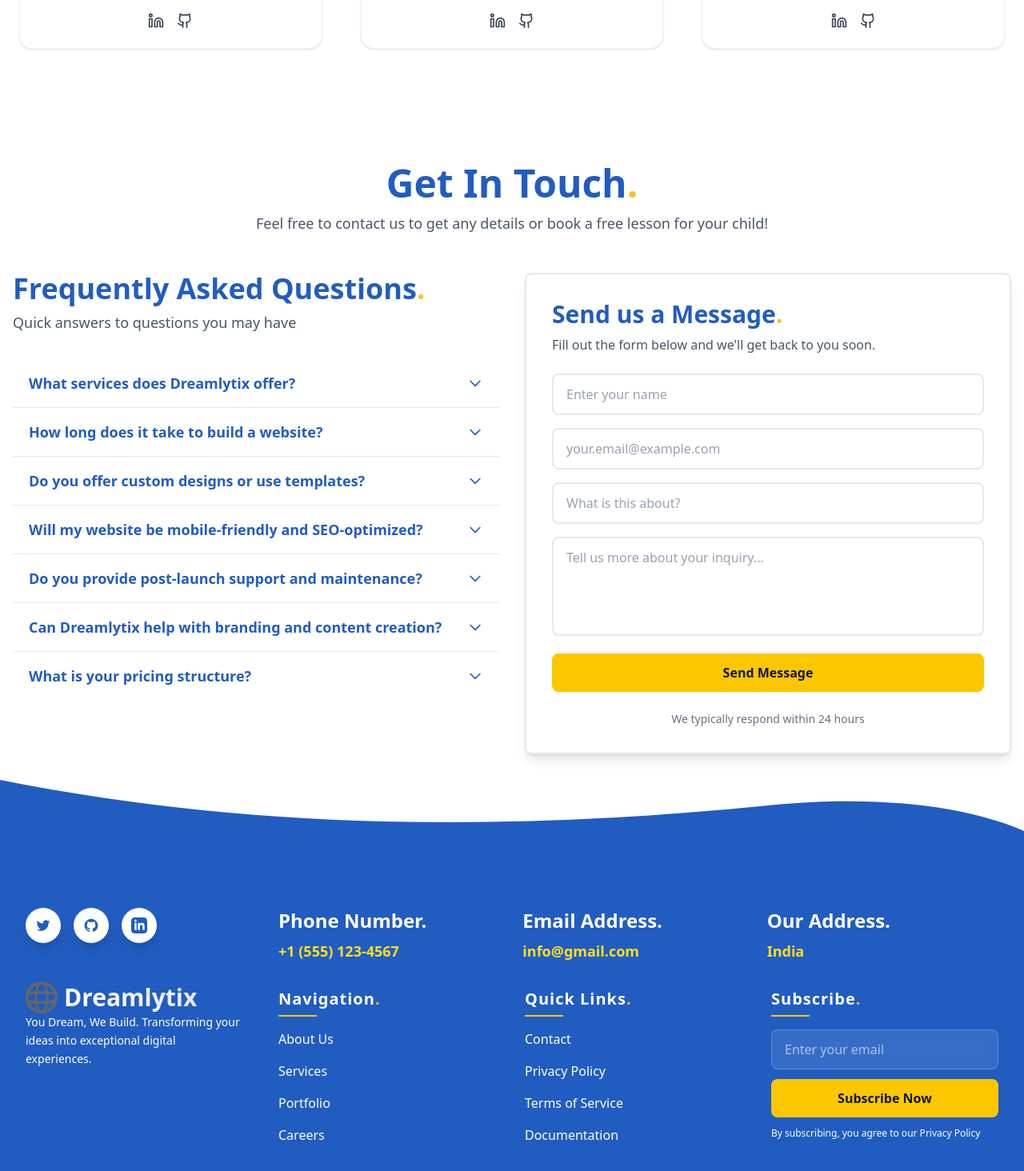
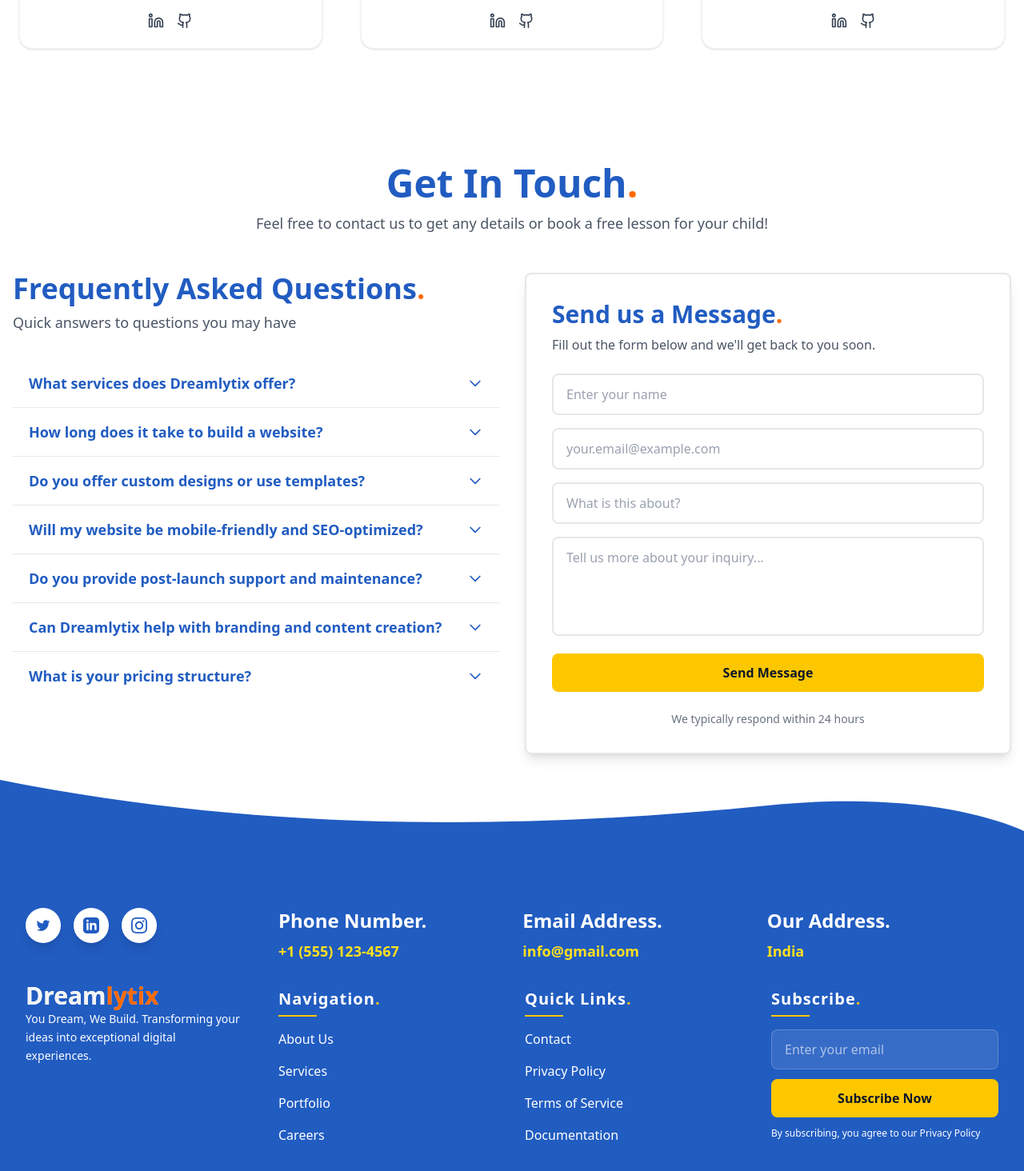
Before and after one commit to Dreamlytix/dreamlytix-next, a Next.js app: page / in a window 1280 px wide. Shown: the part 4541-6005 px from the top of the page at 80% size. Built offline with nearby package versions, Linux system fonts and the light colour scheme.

Commit message:
color code

```diff
--- a/src/components/layout/Footer.tsx
+++ b/src/components/layout/Footer.tsx
@@ -27,17 +27,21 @@ export default function Footer() {
                     <div className="lg:col-span-1">
                         <div className="flex space-x-4 mb-12">
                             <SocialLink href="#" label="Twitter" icon="twitter" />
-                            <SocialLink href="#" label="GitHub" icon="github" />
+                            {/* <SocialLink href="#" label="GitHub" icon="github" /> */}
                             <SocialLink href="#" label="LinkedIn" icon="linkedin" />
+                            <SocialLink href="#" label="Instagram" icon="instagram" />
                         </div>
                         <Link href="/" className="flex items-center space-x-2 group">
-                            <Image
+                            {/* <Image
                                 src={logo}
                                 alt="Dreamlytix Logo"
                                 className="w-10 h-10 object-contain"
-                            />
+                            /> */}
                             <h2 className="text-3xl font-bold bg-gradient-to-r from-white to-gray-200 bg-clip-text text-transparent group-hover:from-gray-100 group-hover:to-white transition-all duration-300">
-                                Dreamlytix
+                                <Link href="/" className="text-3xl font-bold">
+                                    <span className="text-gray-100">Dream</span>
+                                    <span className="text-orange-500">lytix</span>
+                                </Link>
                             </h2>
                         </Link>
                         <p className="text-white text-sm leading-relaxed mb-6">
--- a/src/components/sections/Contact/Contact.tsx
+++ b/src/components/sections/Contact/Contact.tsx
@@ -93,7 +93,7 @@ export default function Contact() {
                 {/* Header */}
                 <div className="text-center mb-12">
                     <h1 className="text-4xl md:text-5xl font-bold mb-3" style={{ color: '#215cc1' }}>
-                        Get In Touch<span style={{ color: '#fbbf24' }}>.</span>
+                        Get In Touch<span className="text-orange-500">.</span>
                     </h1>
                     <p className="text-gray-600 text-base md:text-lg max-w-2xl mx-auto">
                         Feel free to contact us to get any details or book a free lesson for your child!
@@ -106,7 +106,7 @@ export default function Contact() {
                     <div className="space-y-0">
                         <div className="mb-8">
                             <h2 className="text-3xl md:text-4xl font-bold mb-2" style={{ color: '#215cc1' }}>
-                                Frequently Asked Questions<span style={{ color: '#fbbf24' }}>.</span>
+                                Frequently Asked Questions<span className="text-orange-500">.</span>
                             </h2>
                             <p className="text-gray-600 text-base md:text-lg">Quick answers to questions you may have</p>
                         </div>
@@ -162,7 +162,7 @@ export default function Contact() {
                         ) : (
                             <>
                                 <h2 className="text-2xl md:text-3xl font-bold mb-1 md:mb-2" style={{ color: '#215cc1' }}>
-                                    Send us a Message<span style={{ color: '#fbbf24' }}>.</span>
+                                        Send us a Message<span className="text-orange-500">.</span>
                                 </h2>
                                 <p className="text-gray-600 text-sm md:text-base mb-6">Fill out the form below and we'll get back to you soon.</p>
 
```
